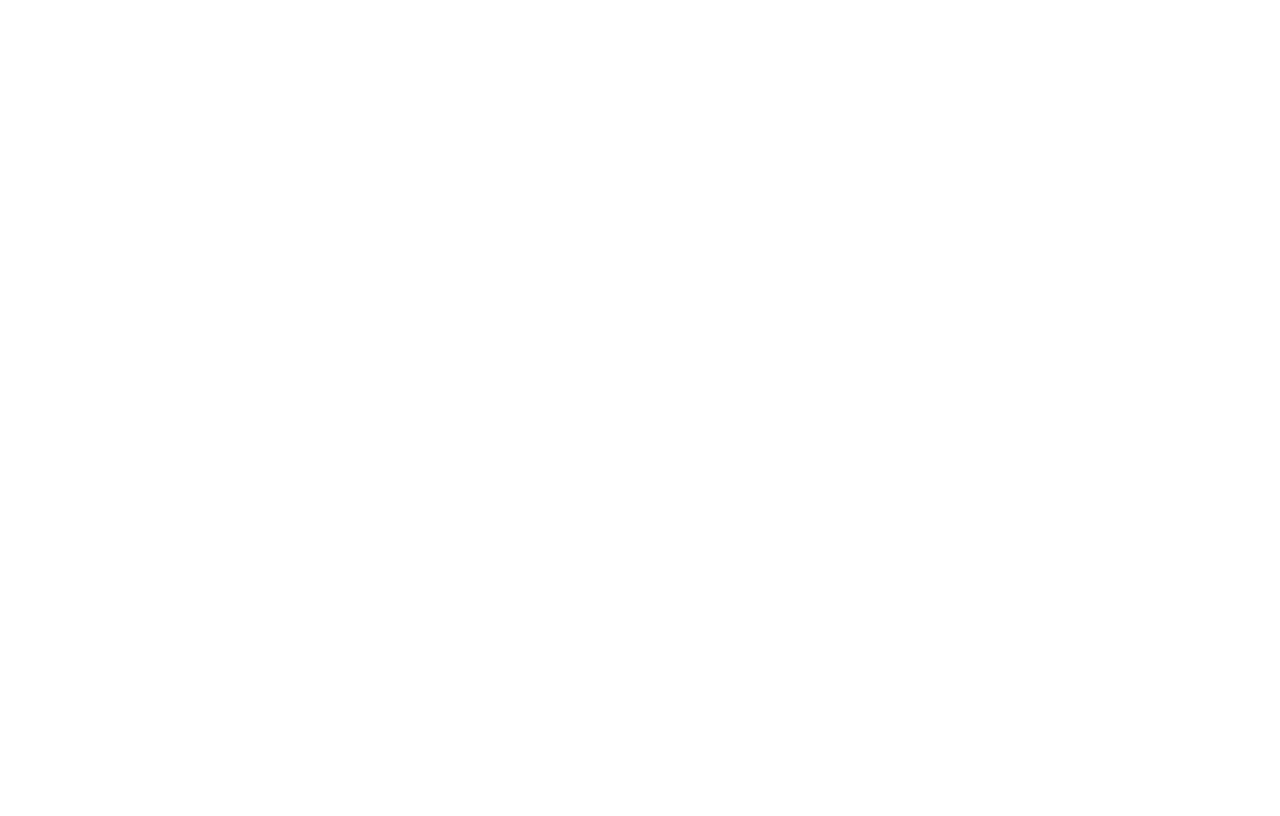
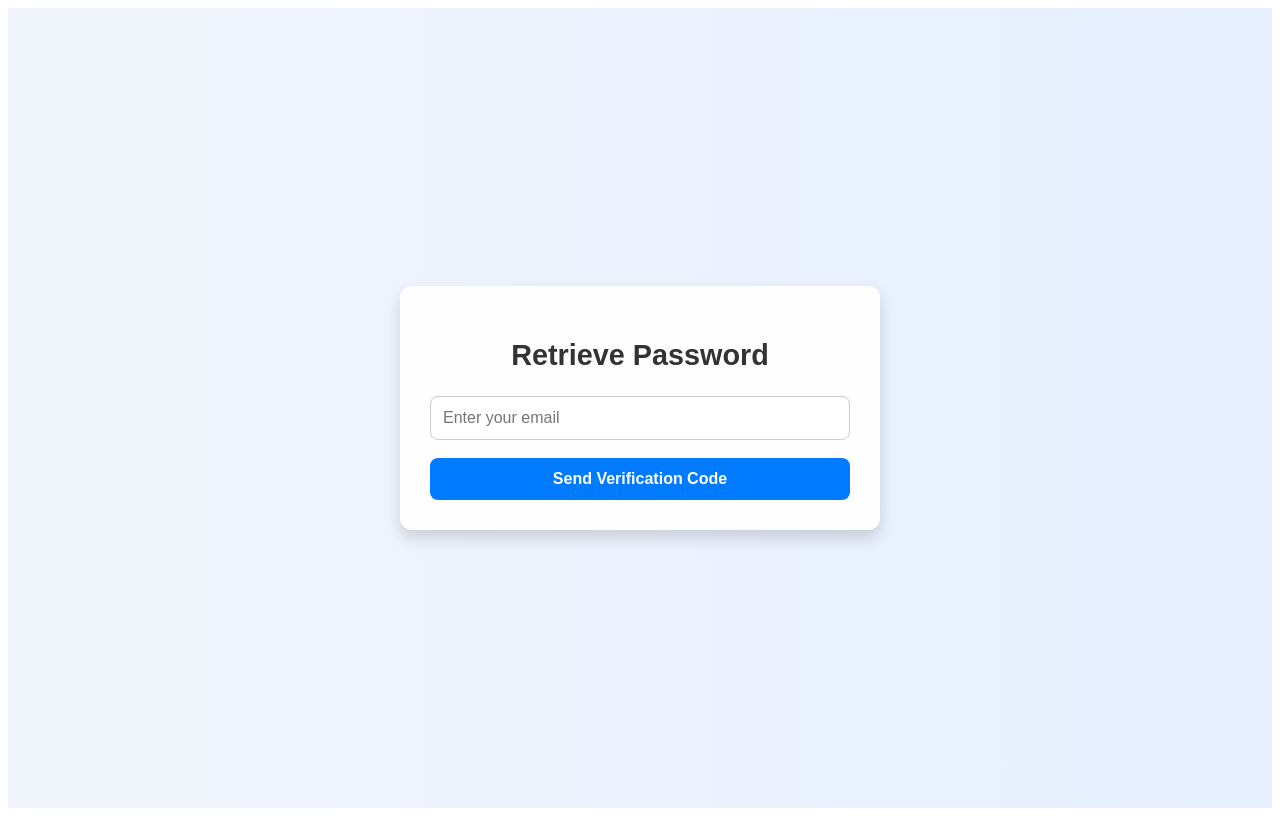
Before and after one commit to Zhengyi1212/DIIAgile-GroupA-frontend, a Vue app in the folder frontend/: page /forgot in a window 1280 px wide. Before the commit this address had no page. Built offline with nearby package versions, Linux system fonts and the light colour scheme.

Commit message:
Add ForgotPassword.vue. Change index.js,Login.vue. Feature: User can reset their password

```diff
--- a/frontend/src/router/index.js
+++ b/frontend/src/router/index.js
@@ -19,6 +19,10 @@
         path: '/verify',
         name: 'verify',
         component: () => import('@/views/VerifyCode.vue')
+      },
+      {
+        path: "/forgot",
+        component: () => import("@/views/ForgotPassword.vue"),
       },
     {
         path: '/signup',
--- /dev/null
+++ b/frontend/src/views/ForgotPassword.vue
@@ -0,0 +1,166 @@
+<template>
+  <div class="login-wrapper">
+    <div class="login-container card">
+      <h2>Retrieve Password</h2>
+
+      <!-- Step 1: Email input -->
+      <div v-if="step === 1" class="form-section">
+        <input v-model="email" type="email" placeholder="Enter your email" />
+        <button @click="sendCode">Send Verification Code</button>
+      </div>
+
+      <!-- Step 2: Enter code -->
+      <div v-if="step === 2" class="form-section">
+        <input v-model="code" placeholder="Enter the code sent to your email" />
+        <button @click="verifyCode">Verify Code</button>
+      </div>
+
+      <!-- Step 3: Reset password -->
+      <div v-if="step === 3" class="form-section">
+        <input v-model="newPassword" type="password" placeholder="Enter new password" />
+        <input v-model="confirmPassword" type="password" placeholder="Confirm new password" />
+        <button @click="resetPassword">Reset Password</button>
+      </div>
+    </div>
+  </div>
+</template>
+
+<script>
+export default {
+  data() {
+    return {
+      step: 1,
+      email: "",
+      code: "",
+      newPassword: "",
+      confirmPassword: "",
+    };
+  },
+  methods: {
+    async sendCode() {
+      const res = await fetch("http://127.0.0.1:5000/forgot/send-code", {
+        method: "POST",
+        headers: { "Content-Type": "application/json" },
+        body: JSON.stringify({ email: this.email }),
+      });
+      const data = await res.json();
+      if (data.success) {
+        alert("Code sent to email.");
+        this.step = 2;
+      } else {
+        alert(data.message);
+      }
+    },
+    async verifyCode() {
+      const res = await fetch("http://127.0.0.1:5000/forgot/verify-code", {
+        method: "POST",
+        headers: { "Content-Type": "application/json" },
+        body: JSON.stringify({ email: this.email, code: this.code }),
+      });
+      const data = await res.json();
+      if (data.success) {
+        this.step = 3;
+      } else {
+        alert(data.message);
+      }
+    },
+    async resetPassword() {
+      if (this.newPassword !== this.confirmPassword) {
+        alert("Passwords do not match. Please re-enter.");
+        return;
+      }
+
+      const res = await fetch("http://127.0.0.1:5000/forgot/reset-password", {
+        method: "POST",
+        headers: { "Content-Type": "application/json" },
+        body: JSON.stringify({
+          email: this.email,
+          code: this.code,
+          new_password: this.newPassword,
+          confirm_password:this.confirmPassword
+        }),
+      });
+      const data = await res.json();
+      if (data.success) {
+        alert("Password has been reset.");
+        this.$router.push("/login");
+      } else {
+        alert(data.message);
+      }
+    },
+  },
+};
+</script>
+
+<style scoped>
+.login-wrapper {
+  display: flex;
+  justify-content: center;
+  align-items: center;
+  height: 100vh;
+  background: linear-gradient(to right, #f2f6fc, #e6efff);
+}
+
+.login-container {
+  background: rgba(255, 255, 255, 0.95);
+  padding: 30px;
+  border-radius: 12px;
+  width: 90%;
+  max-width: 420px;
+  box-shadow: 0 8px 16px rgba(0, 0, 0, 0.15);
+  text-align: center;
+}
+
+.login-container h2 {
+  margin-bottom: 24px;
+  font-size: 1.8rem;
+  color: #333;
+  font-weight: bold;
+  font-family: 'Poppins', sans-serif;
+}
+
+.form-section {
+  display: flex;
+  flex-direction: column;
+  gap: 18px;
+}
+
+input {
+  padding: 12px;
+  font-size: 1rem;
+  border: 1px solid #ccc;
+  border-radius: 8px;
+  transition: border-color 0.3s;
+}
+
+input:focus {
+  border-color: #007bff;
+  outline: none;
+}
+
+button {
+  padding: 12px;
+  font-size: 1rem;
+  border: none;
+  border-radius: 8px;
+  background-color: #007bff;
+  color: white;
+  font-weight: 600;
+  cursor: pointer;
+  transition: background-color 0.3s ease;
+}
+
+button:hover {
+  background-color: #0056b3;
+}
+
+@media (max-width: 480px) {
+  .login-container {
+    padding: 20px;
+  }
+
+  .login-container h2 {
+    font-size: 1.5rem;
+  }
+}
+</style>
--- a/frontend/src/views/LoginView.vue
+++ b/frontend/src/views/LoginView.vue
@@ -37,6 +37,9 @@
         <p class="additional-info">
           Don't have an account yet?
           <a href="#" class="register-link" @click="goToRegister">Register for free</a>
+        </p>
+        <p class="additional-info">
+        <a class="register-link" @click="goToForgot">Retrieve password</a>
         </p>
       </div>
     </div>
@@ -136,6 +139,15 @@
         this.$router.push("/signup");
       }
     },
+    goToForgot() {
+      if(!this.isLoading){
+        event.preventDefault();
+        console.log("Jump to the Retrieve page");
+        this.$router.push("/forgot");
+      }
+
+      },
+
 
     isTokenValid(token) {
       if (!token) return false;
--- a/frontend/src/views/MyBookingsView.vue
+++ b/frontend/src/views/MyBookingsView.vue
@@ -107,7 +107,6 @@
       bookings: [],
       currentPage: 1,
       itemsPerPage: 10,
-      itemsPerPage: 10,
       loading: false,
       error: null
     };
@@ -213,10 +212,6 @@
       return start;
     },
 
-    formatDateTime(datetime) {
-      return datetime ? new Date(datetime).toLocaleString() : 'N/A';
-    },
-
     getRoleClass(role) {
       switch (role) {
         case 'Student':
@@ -237,20 +232,7 @@
       return datetime ? new Date(datetime).toLocaleString() : 'N/A';
     },
 
-    getRoleClass(role) {
-      switch (role) {
-        case 'Student':
-          return 'student-card';
-        case 'Lecture':
-          return 'teacher-card';
-        case 'Tutor':
-          return 'teacher-card';
-        case 'Admin':
-          return 'admin-card';
-        default:
-          return '';
-      }
-    },
+
 
     async getBookingsInformation() {
       this.loading = true;
```
